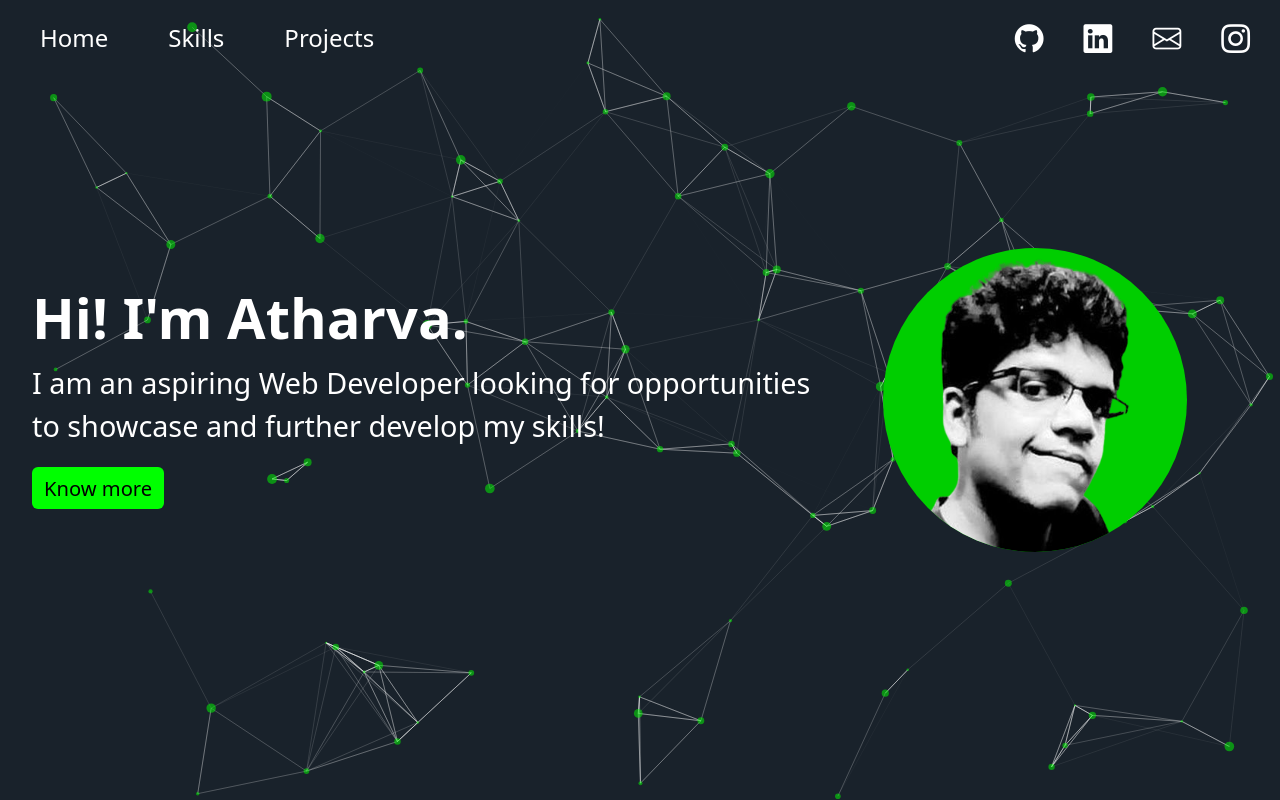
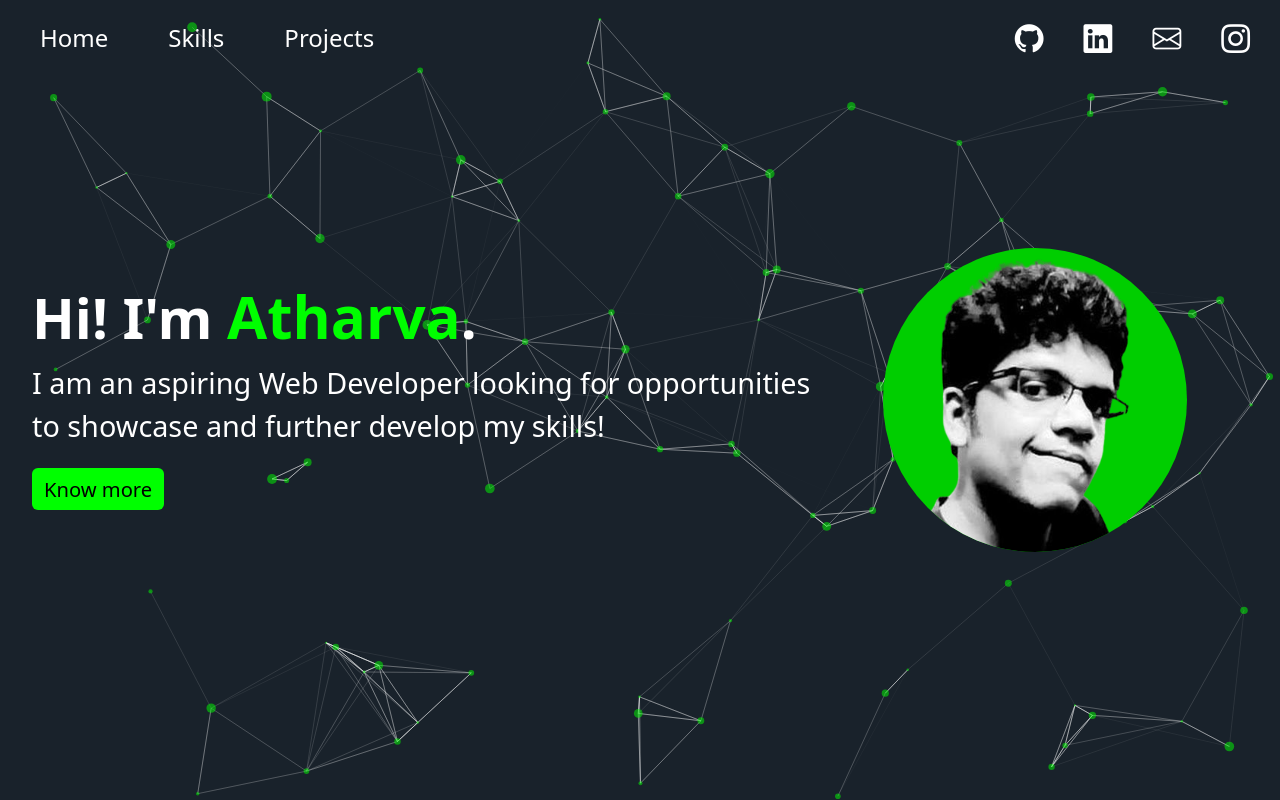
Before and after one commit to atharva-kakarot/my-react-portfolio, a React (Vite) app: page / in a window 1280 px wide. Built offline with nearby package versions, Linux system fonts and the light colour scheme.

Commit message:
UI changes

```diff
--- a/src/components/Jumbotron/Jumbotron.css
+++ b/src/components/Jumbotron/Jumbotron.css
@@ -15,7 +15,6 @@
   flex-direction: row;
   align-items: center;
   justify-content: center;
-  /* border: 1px solid white; */
   width: 95%;
   align-self: center;
 }
@@ -28,10 +27,7 @@
 }
 
 #text-div {
-  /* margin: 35px; */
-  /* width: 30%; */
   margin-right: 5%;
-  /* border: 1px solid white; */
 }
 
 .display-4 {
--- a/src/components/Jumbotron/Jumbotron.tsx
+++ b/src/components/Jumbotron/Jumbotron.tsx
@@ -7,7 +7,19 @@ const Jumbotron: React.FC = () => {
     <div className="jumbotron">
       <div id="outermost-text-div">
         <div id="text-div">
-          <h1 className="display-4">Hi! I'm Atharva.</h1>
+          <h1 className="display-4">
+            Hi! I'm{" "}
+            <small
+              style={{
+                display: "inline",
+                color: "lime",
+                fontSize: "1.04em",
+              }}
+            >
+              Atharva
+            </small>
+            .
+          </h1>
           <p className="lead">
             I am an aspiring Web Developer looking for opportunities to showcase
             and further develop my skills!
--- a/src/components/Navbar/Navbar.tsx
+++ b/src/components/Navbar/Navbar.tsx
@@ -7,13 +7,13 @@ const Navbar = () => {
     <div id="nav-bar">
       <div id="links-div">
         <Link to="/" className="links">
-          <span>Home</span>
+          <span className="links-text">Home</span>
         </Link>
         <Link to="/skills" className="links">
-          <span>Skills</span>
+          <span className="links-text">Skills</span>
         </Link>
         <Link to="/projects" className="links">
-          <span>Projects</span>
+          <span className="links-text">Projects</span>
         </Link>
       </div>
       <div id="icons-div">
--- a/src/components/Navbar/navbar.css
+++ b/src/components/Navbar/navbar.css
@@ -15,15 +15,18 @@ body {
     z-index: 1;
 }
 
-span {
+.links-text {
     font-size: 1.5em;
     padding: 12px 25px;
-    border-radius: 5px;
     border: none;
     margin: 5px 5px;
     background-color: transparent;
     color: white;
     cursor: pointer;
+}
+
+.links-text:hover {
+    border-bottom: 3px solid white;
 }
 
 .links {
--- a/src/components/Projects/Projects.css
+++ b/src/components/Projects/Projects.css
@@ -37,7 +37,6 @@
 }
 
 .project-button {
-    /* background-color: #9b00af; */
     background-color: black;
     color: white;
     display: flex;
@@ -45,7 +44,8 @@
     align-items: center;
     justify-content: center;
     border: none;
-    /* padding: 10px 10px; */
+    padding: 10px 15px;
+    padding-left: 0px;
     border-radius: 5px;
     font-size: 1em;
 }
--- a/src/components/Skills/Skills.css
+++ b/src/components/Skills/Skills.css
@@ -25,7 +25,6 @@
     flex-direction: column;
     align-items: center;
     justify-content: center;
-
 }
 
 .card-img-top {
@@ -69,6 +68,12 @@
     width: 100%;
     height: 100%;
     background-color: rgba(135, 207, 235, 0.025);
+    transition: 0.5s;
+}
+
+.skills-outer-div:hover {
+    background-color: rgba(135, 207, 235, 0.11);
+    transition: 0.5s;
 }
 
 .container-fluid {
```
